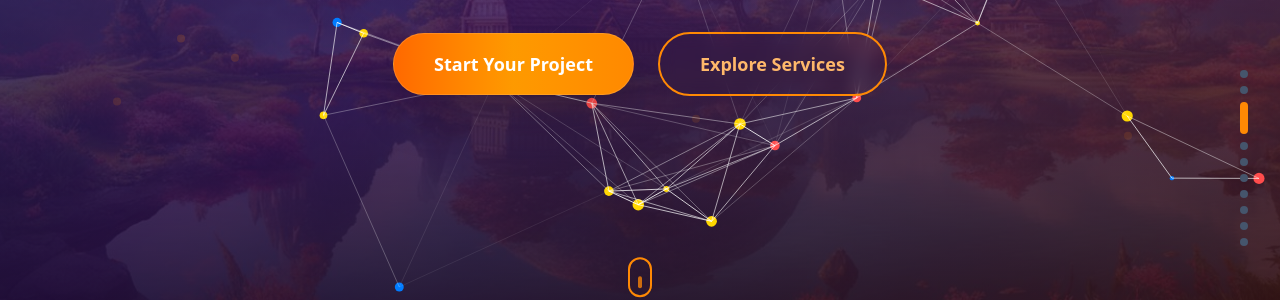
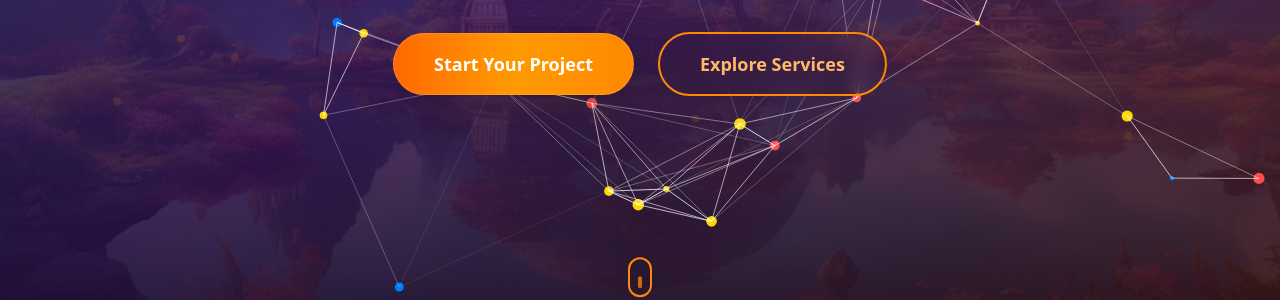
Before and after one commit to Saransh-Basu-01/Ganapatitech, a React app in the folder Frontend/: page / in a window 1280 px wide. Shown: the part 474-774 px from the top of the page. Built offline with nearby package versions, Linux system fonts and the light colour scheme; the HTML template or start-up script is replaced by a standard one.

Commit message:
fixed issued in home

```diff
--- a/Frontend/src/components/HeroSection.jsx
+++ b/Frontend/src/components/HeroSection.jsx
@@ -286,27 +286,6 @@ const HeroSection = () => {
             />
           </div>
         </motion.div>
-
-        {/* Image indicator dots */}
-        <motion.div
-          initial={{ opacity: 0 }}
-          animate={{ opacity: 1 }}
-          transition={{ delay: 2 }}
-          className="absolute bottom-20 right-8 flex flex-col gap-2"
-        >
-          {images.map((_, index) => (
-            <button
-              key={index}
-              onClick={() => setCurrentImageIndex(index)}
-              className={`w-2 h-2 rounded-full transition-all duration-300 ${
-                index === currentImageIndex
-                  ? "bg-orange-400 h-8"
-                  : "bg-slate-600 hover:bg-slate-500"
-              }`}
-              aria-label={`Go to image ${index + 1}`}
-            />
-          ))}
-        </motion.div>
       </div>
     </section>
   );
```
